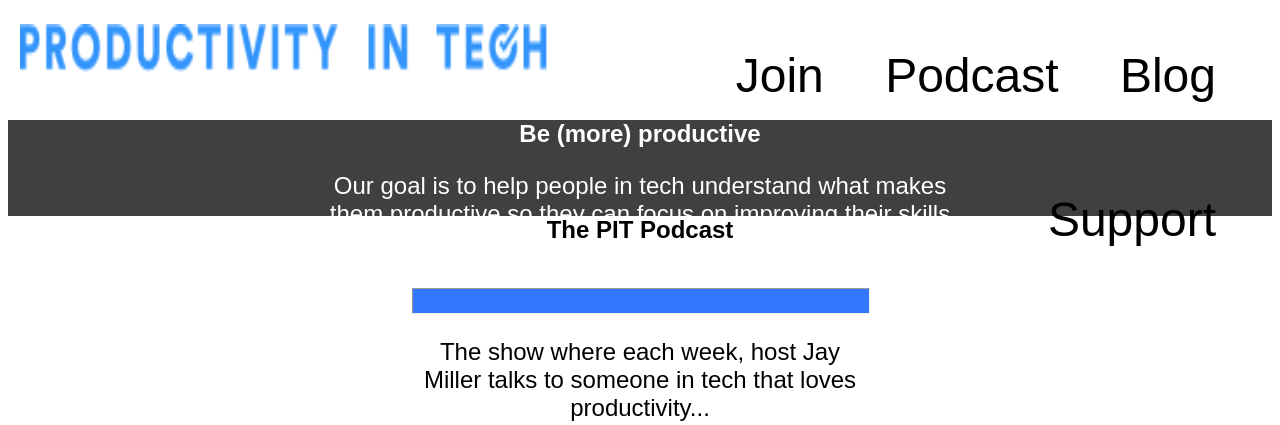
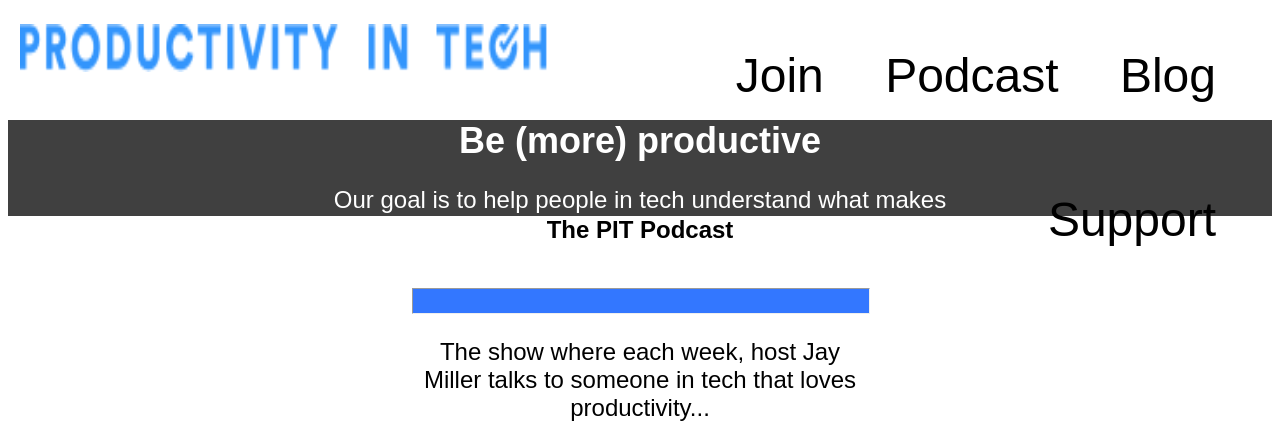
Before and after one commit to kjaymiller/productivity-in-tech, a Flask app: page / in a window 1280 px wide. Shown: the top 425 px of the page. Run offline with Flask 2, Linux system fonts and the light colour scheme; data that the repository does not hold is empty; parts of the project's set-up code (start-up, migrations or seed data) failed here and were passed over.

Commit message:
testing font sizes

```diff
--- a/app/static/css/index.css
+++ b/app/static/css/index.css
@@ -180,7 +180,7 @@ width: 75%;
         }
 
         h1, h2, h3 p {
-        font-size: 24px !important;
+        font-size: 24px;
         }
 
         hr {
@@ -208,7 +208,7 @@ width: 75%;
         }
 
         .section h1 {
-        font-size: 120px;
+        font-size: 36px;
         }
 
         .alpha {
```
